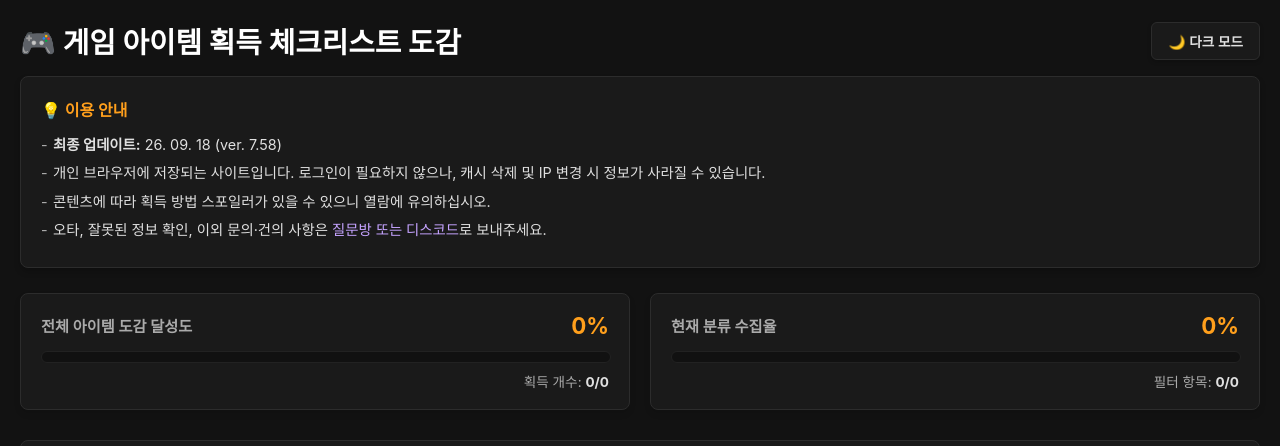
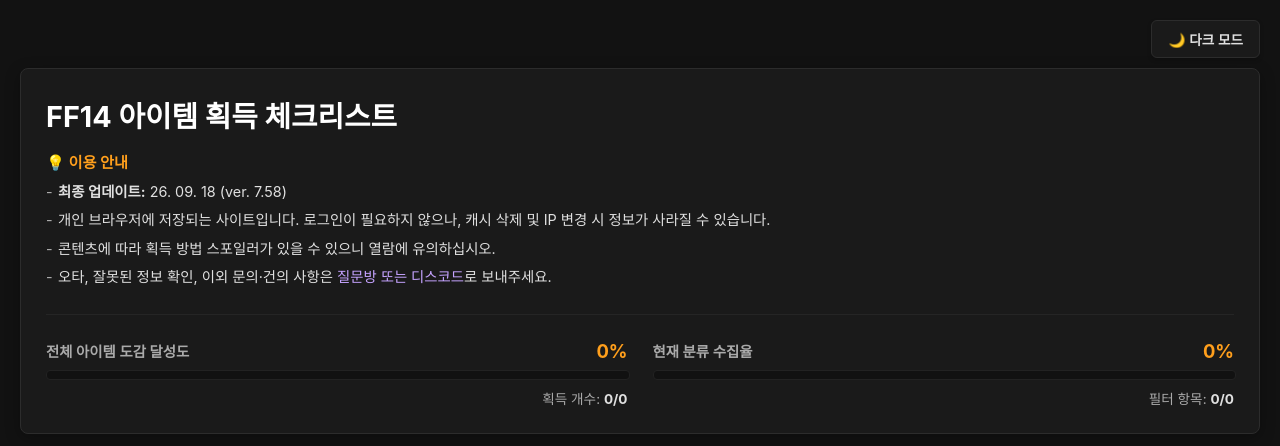
Before and after one commit to R-JM-DESIGN/ff14-item, a plain HTML site: page index.html in a window 1280 px wide. Shown: the top 446 px of the page. Drawn offline with Linux system fonts and the light colour scheme; no server answers.

Commit message:
Update index.html

```diff
--- a/index.html
+++ b/index.html
@@ -3,8 +3,9 @@
 <head>
     <meta charset="UTF-8">
     <meta name="viewport" content="width=device-width, initial-scale=1.0">
-    <title>게임 아이템 획득 체크리스트 도감</title>
-    <!-- 🌟 스크린샷의 다크 모드 시그니처 컬러셋 및 라이트 모드 유동 변수 정의 -->
+    <!-- 🌟 브라우저 탭 상단 타이틀도 명칭 싱크 매칭 완료 -->
+    <title>FF14 아이템 획득 체크리스트</title>
+    <!-- 🎨 스크린샷과 100% 일치하는 넷플릭스 스타일 다크 톤앤매너 정의 -->
     <style>
         :root {
             --bg-color: #121212;             /* 완전 어두운 메인 배경 */
@@ -52,22 +53,11 @@
             position: relative;
         }
 
-        .header-wrapper {
+        /* 🌓 최상단 한 줄 레이아웃 */
+        .top-header-row {
             display: flex;
-            justify-content: space-between;
-            align-items: center;
-            flex-wrap: wrap;
-            margin-bottom: 15px;
-        }
-
-        h1 {
-            font-size: 1.8rem;
-            font-weight: 700;
-            margin: 0;
-            color: #ffffff;
-        }
-        body.light-mode h1 {
-            color: #212529;
+            justify-content: flex-end;
+            margin-bottom: 10px;
         }
 
         .theme-toggle-btn {
@@ -87,31 +77,45 @@
             border-color: var(--accent-orange);
         }
 
-        /* 💡 이미지 속 상단 이용 안내 박스 완벽 커스텀 */
-        .info-box {
+        /* 🌟 제목, 이용 안내, 게이지바를 통합한 싱글 블랙 박스 */
+        .master-dashboard-box {
             background-color: var(--card-bg);
             border: 1px solid var(--border-color);
             border-radius: 8px;
-            padding: 20px;
+            padding: 25px;
             margin-bottom: 25px;
-            box-shadow: 0 4px 6px rgba(0,0,0,0.2);
+            box-shadow: 0 4px 15px rgba(0,0,0,0.3);
         }
+
+        .master-title {
+            font-size: 1.8rem;
+            font-weight: 700;
+            margin: 0 0 15px 0;
+            color: #ffffff;
+            display: flex;
+            align-items: center;
+            gap: 10px;
+        }
+        body.light-mode .master-title { color: #212529; }
 
         .info-title {
             color: var(--accent-orange);
-            font-size: 1rem;
+            font-size: 0.95rem;
             font-weight: bold;
-            margin-bottom: 12px;
+            margin-bottom: 8px;
             display: flex;
             align-items: center;
             gap: 6px;
         }
 
         .info-list {
-            margin: 0;
+            margin: 0 0 25px 0;
             padding-left: 0;
             list-style: none;
+            border-bottom: 1px solid #252525;
+            padding-bottom: 20px;
         }
+        body.light-mode .info-list { border-bottom: 1px solid #e9ecef; }
 
         .info-list li {
             color: var(--text-main);
@@ -130,49 +134,45 @@
         }
 
         .info-list li span.highlight {
-            color: #c5a3ff; /* 기존 메일 주소 강조용 연보라빛 매칭 */
+            color: #c5a3ff;
             font-weight: 500;
         }
 
-        /* 📊 대시보드 프로그레스 바 레이아웃 */
-        .dashboard {
+        /* 📊 통합 박스 내부의 대시보드 수집율 레이아웃 */
+        .dashboard-grid {
             display: grid;
-            grid-template-columns: repeat(auto-fit, minmax(300px, 1fr));
-            gap: 20px;
-            margin-bottom: 30px;
+            grid-template-columns: repeat(auto-fit, minmax(280px, 1fr));
+            gap: 25px;
         }
 
-        .dashboard-card {
-            background-color: var(--card-bg);
-            border: 1px solid var(--border-color);
-            border-radius: 8px;
-            padding: 18px 20px;
-            box-shadow: 0 4px 6px rgba(0,0,0,0.1);
+        .dashboard-item {
+            display: flex;
+            flex-direction: column;
+            gap: 8px;
         }
 
-        .card-header {
+        .metric-header {
             display: flex;
             justify-content: space-between;
             align-items: center;
-            margin-bottom: 12px;
         }
 
-        .card-title {
-            font-size: 0.95rem;
+        .metric-title {
+            font-size: 0.9rem;
             font-weight: 600;
             color: var(--text-muted);
         }
 
-        .card-value {
-            font-size: 1.4rem;
+        .metric-value {
+            font-size: 1.15rem;
             font-weight: 700;
-            color: var(--accent-orange); /* 진행 수치 오렌지 고정 */
+            color: var(--accent-orange);
         }
 
         .progress-container {
             background-color: #111111;
-            border-radius: 50px;
-            height: 10px;
+            border-radius: 4px;
+            height: 8px;
             overflow: hidden;
             width: 100%;
             border: 1px solid #222;
@@ -183,26 +183,31 @@
         }
 
         .progress-bar {
-            background: linear-gradient(90deg, #555555, #888888); /* 원본 그레이 게이지 매칭 */
+            background: linear-gradient(90deg, #555555, #888888); /* 원본 단색 그레이 바 구현 */
             height: 100%;
             width: 0%;
             transition: width 0.4s ease-in-out;
         }
 
-        /* 🔍 실시간 통합 검색바 스타일 */
+        .count-display {
+            text-align: right;
+            font-size: 0.85rem;
+            color: var(--text-muted);
+        }
+
+        /* 🔍 아이템 통합 검색바 스타일 */
         .search-section {
             background-color: var(--card-bg);
             border: 1px solid var(--border-color);
             border-radius: 8px;
             padding: 20px;
             margin-bottom: 25px;
-            transition: background-color 0.3s;
         }
 
         .search-label {
             font-size: 0.95rem;
             font-weight: 600;
-            color: #93c5fd; /* 파란색 안내 톤 링크 스타일 매칭 */
+            color: #93c5fd;
             margin-bottom: 12px;
             display: block;
         }
@@ -235,16 +240,18 @@
 </head>
 <body>
     <div class="container">
-        <!-- 타이틀 헤더 및 다크모드/라이트모드 스위치 버튼 배치 -->
-        <div class="header-wrapper">
-            <h1>🎮 게임 아이템 획득 체크리스트 도감</h1>
+        <!-- 우측 상단 테마 토글 스위치 행 -->
+        <div class="top-header-row">
             <button id="theme-toggle" class="theme-toggle-btn" onclick="toggleTheme()">
                 <span id="theme-icon">🌙</span> <span id="theme-text">다크 모드</span>
             </button>
         </div>
 
-        <!-- 💡 스크린샷과 동일한 규격의 이용 안내 박스 적용 완료 -->
-        <div class="info-box">
+        <!-- 🌟 제목 + 이용안내 + 달성도를 하나로 결합한 통합형 대시보드 마스터 박스 -->
+        <div class="master-dashboard-box">
+            <!-- 🌟 [FF14 아이템 획득 체크리스트] 타이틀 변경 완결 -->
+            <h1 class="master-title">FF14 아이템 획득 체크리스트</h1>
+
             <div class="info-title">💡 이용 안내</div>
             <ul class="info-list">
                 <li><strong>최종 업데이트:</strong> 26. 09. 18 (ver. 7.58)</li>
@@ -252,37 +259,38 @@
                 <li>콘텐츠에 따라 획득 방법 스포일러가 있을 수 있으니 열람에 유의하십시오.</li>
                 <li>오타, 잘못된 정보 확인, 이외 문의·건의 사항은 <span class="highlight">질문방 또는 디스코드</span>로 보내주세요.</li>
             </ul>
-        </div>
 
-        <!-- 📊 대시보드 영역 -->
-        <div class="dashboard">
-            <div class="dashboard-card">
-                <div class="card-header">
-                    <span class="card-title">전체 아이템 도감 달성도</span>
-                    <span id="total-percent" class="card-value">0%</span>
+            <div class="dashboard-grid">
+                <!-- 전체 달성도 바 -->
+                <div class="dashboard-item">
+                    <div class="metric-header">
+                        <span class="metric-title">전체 아이템 도감 달성도</span>
+                        <span id="total-percent" class="metric-value">0%</span>
                     </div>
                     <div class="progress-container">
                         <div id="total-bar" class="progress-bar"></div>
                     </div>
-                <div style="text-align: right; margin-top: 8px; font-size: 0.85rem; color: var(--text-muted);">
+                    <div class="count-display">
                         획득 개수: <span id="total-count" style="color: var(--text-main); font-weight: bold;">0/0</span>
                     </div>
                 </div>
 
-            <div class="dashboard-card">
-                <div class="card-header">
-                    <span class="card-title" id="chapter-title-label">현재 분류 수집율</span>
-                    <span id="chapter-percent" class="card-value">0%</span>
+                <!-- 현재 분류 수집율 바 -->
+                <div class="dashboard-item">
+                    <div class="metric-header">
+                        <span class="metric-title" id="chapter-title-label">현재 분류 수집율</span>
+                        <span id="chapter-percent" class="metric-value">0%</span>
                     </div>
                     <div class="progress-container">
                         <div id="chapter-bar" class="progress-bar"></div>
                     </div>
-                <div style="text-align: right; margin-top: 8px; font-size: 0.85rem; color: var(--text-muted);">
+                    <div class="count-display">
                         필터 항목: <span id="chapter-count" style="color: var(--text-main); font-weight: bold;">0/0</span>
                     </div>
                 </div>
+            </div>
 
-            <!-- 가상 싱크 홀더 유지를 위한 숨김 처리 -->
+            <!-- 가상 싱크 홀더 보존용 (숨김) -->
             <div style="display:none;">
                 <span id="score-total">0</span><span id="score-max">0</span><div id="score-bar"></div>
             </div>
@@ -350,7 +358,7 @@
                 background-color: rgba(255, 159, 28, 0.1);
             }
 
-            /* 스크런샷 감성 액티브 컬러 매칭 */
+            /* 스크린샷 감성 액티브 테마 컬러 바인딩 */
             .btn-group button.active {
                 background-color: #3b82f6; /* 파란색 활성화 */
                 border-color: #3b82f6;
@@ -362,7 +370,7 @@
                 border-color: #10b981;
             }
             .btn-group button.reward-filter-btn.active {
-                background-color: #ef4444; /* 핫핑크/레드 필터해제 매칭 */
+                background-color: #ef4444; /* 레드/핫핑크 필터해제 매칭 */
                 border-color: #ef4444;
             }
 
@@ -422,7 +430,7 @@
         <style>
             .table-responsive {
                 overflow-x: auto;
-                /* 🎨 스크린샷과 동일한 진한 블랙 카드 배경 및 둥근 모서리 구현 */
+                /* 스크린샷과 동일한 진한 블랙 카드 배경 및 둥근 모서리 구현 */
                 background-color: #1a1a1a;
                 border: 1px solid #2a2a2a;
                 border-radius: 8px;
@@ -434,14 +442,14 @@
             .item-table {
                 width: 100%;
                 border-collapse: collapse;
-                /* 🌟 전체 중앙 정렬 고정 */
+                /* 정밀 전체 중앙 정렬 원칙 설정 */
                 text-align: center;
                 font-size: 0.95rem;
                 background-color: #1a1a1a;
             }
 
             .item-table th {
-                /* 🎨 스크린샷의 짙은 블랙 헤더 색상 매칭 */
+                /* 스크린샷의 짙은 블랙 헤더 색상 매칭 */
                 background-color: #151515;
                 color: #aaaaaa;
                 padding: 14px 16px;
@@ -458,7 +466,7 @@
                 color: #e0e0e0;
             }
 
-            /* 🌟 [초정밀 황금 비율 너비 설정 수용] */
+            /* [초정밀 황금 비율 너비 설정 적용] */
             .col-no { width: 5%; color: #888888; }
             .col-check { width: 6%; }
             .col-icon { width: 8%; }
@@ -473,7 +481,7 @@
                 padding-left: 5px;
                 padding-right: 5px;
                 font-weight: 500;
-                color: #93c5fd; /* 패치 버전 정보 블루톤 매칭 */
+                color: #93c5fd;
             }
 
             /* [획득처] 넉넉하고 시원한 42% 면적 고정 */
@@ -481,7 +489,7 @@
 
             .col-rw-type { width: 10%; }
 
-            /* 🎨 체크박스 인게임 스타일 스케일 및 색상 싱크 */
+            /* 체크박스 인게임 스타일 스케일 및 색상 싱크 */
             .item-table input[type="checkbox"] {
                 width: 18px;
                 height: 18px;
@@ -489,7 +497,7 @@
                 accent-color: #ff9f1c; /* 체크 시 포인트 오렌지 컬러 발색 */
             }
 
-            /* 🎨 획득 완료 처리 행 상태 연출 (스크린샷처럼 완료 시 텍스트 어둡게 처리) */
+            /* 획득 완료 처리 행 상태 연출 (완료 시 텍스트 어둡게 처리) */
             .item-table tr.completed {
                 background-color: rgba(255, 255, 255, 0.01);
             }
@@ -518,7 +526,7 @@
                 height: 44px;
                 background-color: #2a2a2a;
                 border: 1px solid #444444;
-                border-radius: 4px; /* 라운드 대신 각진 스타일 매칭 */
+                border-radius: 4px;
                 color: #ffffff;
                 font-size: 1rem;
                 cursor: pointer;
```
Lines whose indentation alone changed are shown as unchanged.
